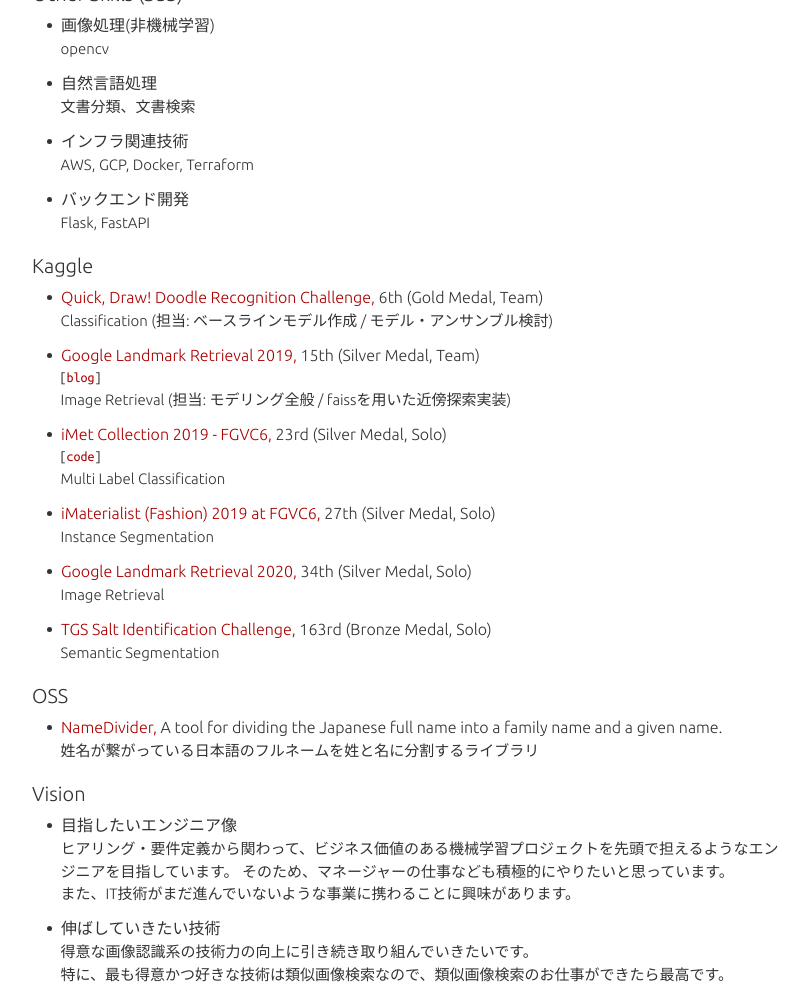
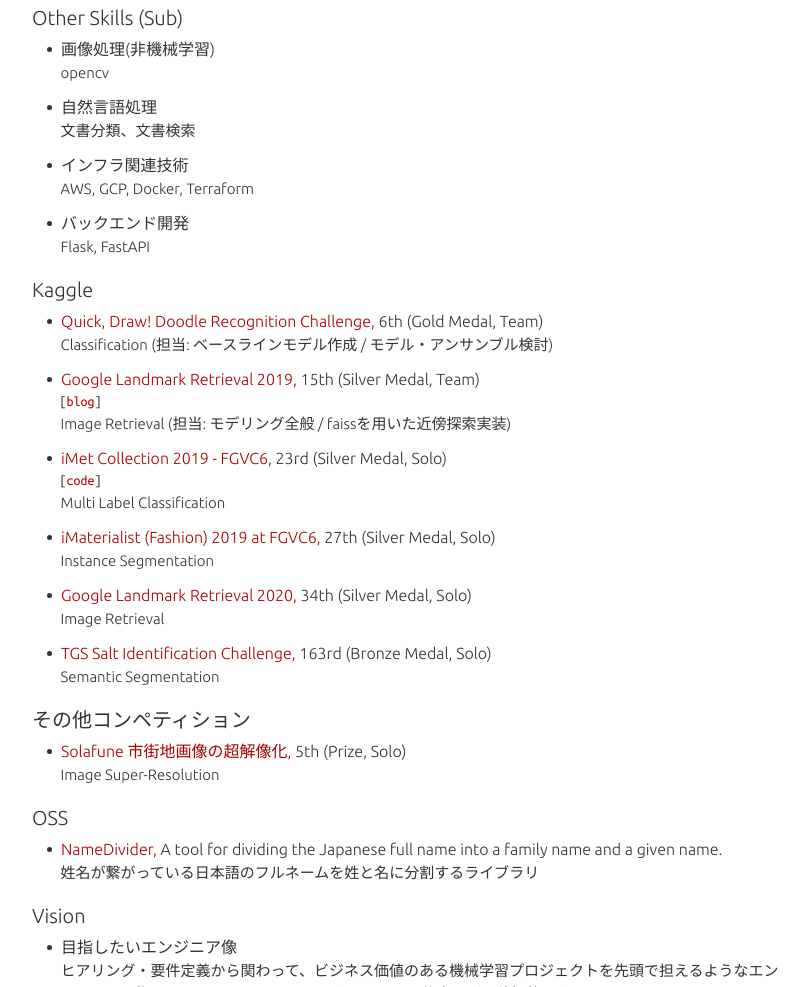
Before and after one commit to rskmoi/rskmoi.github.io, a plain HTML site: page index.html in a window 1280 px wide. Shown: the part 1185-2172 px from the top of the page, without its empty margins (228-1037 px from the left). Drawn offline with Linux system fonts and the light colour scheme.

Commit message:
Update competition results

```diff
--- a/index.html
+++ b/index.html
@@ -63,7 +63,7 @@
   Kaggle Master。
 	</span>
 	<br><span>
-		<b>Interests.</b> Deep Learning(Classification, Segmentation, Detection, Metric Learning), Python/C#
+		<b>Interests.</b> Deep Learning(Classification, Segmentation, Detection, Metric Learning, Image Super-Resolution), Python/C#
 	</span>
 </div>
 
@@ -344,6 +344,23 @@
 			</span>
 		</li>
 
+	</ul><div class="year">その他コンペティション</div>
+
+	<ul>
+
+		<li>
+
+			<a href="https://solafune.com/competitions/3c7a473f-61f4-472f-a812-92eb07cc4541" class="publications"> Solafune 市街地画像の超解像化, </a>
+
+			5th (Prize, Solo)
+
+
+
+			<span class="collaborators">
+				Image Super-Resolution
+			</span>
+		</li>
+
 	</ul><div class="year">OSS</div>
 
 	<ul>
```
